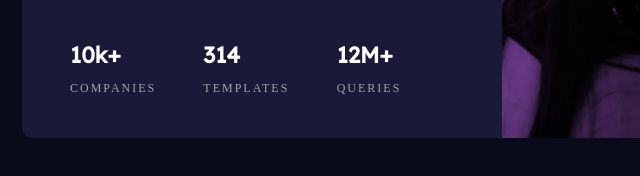
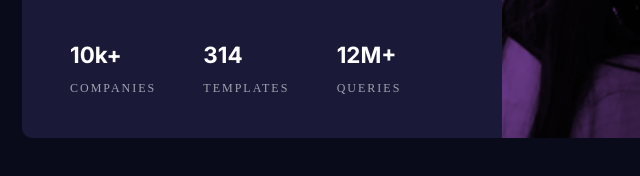
Before and after one commit to abdikasa/Stats-preview-card-component, a plain HTML site: page index.html in a window 1280 px wide. Shown: the part 462-638 px from the top of the page, 138-778 px from the left. Drawn offline with Linux system fonts and the light colour scheme.

Commit message:
made a minor change to stat font

```diff
--- a/style.scss
+++ b/style.scss
@@ -72,7 +72,7 @@ body {
 .card__quota {
     font-size: 140%;
     margin-bottom: 0.6rem;
-    font-family: $side-font;
+    font-family: $main-font;
 }
 
 .card__hero {
```
Also changed, not shown: style.css, 1 other file.
